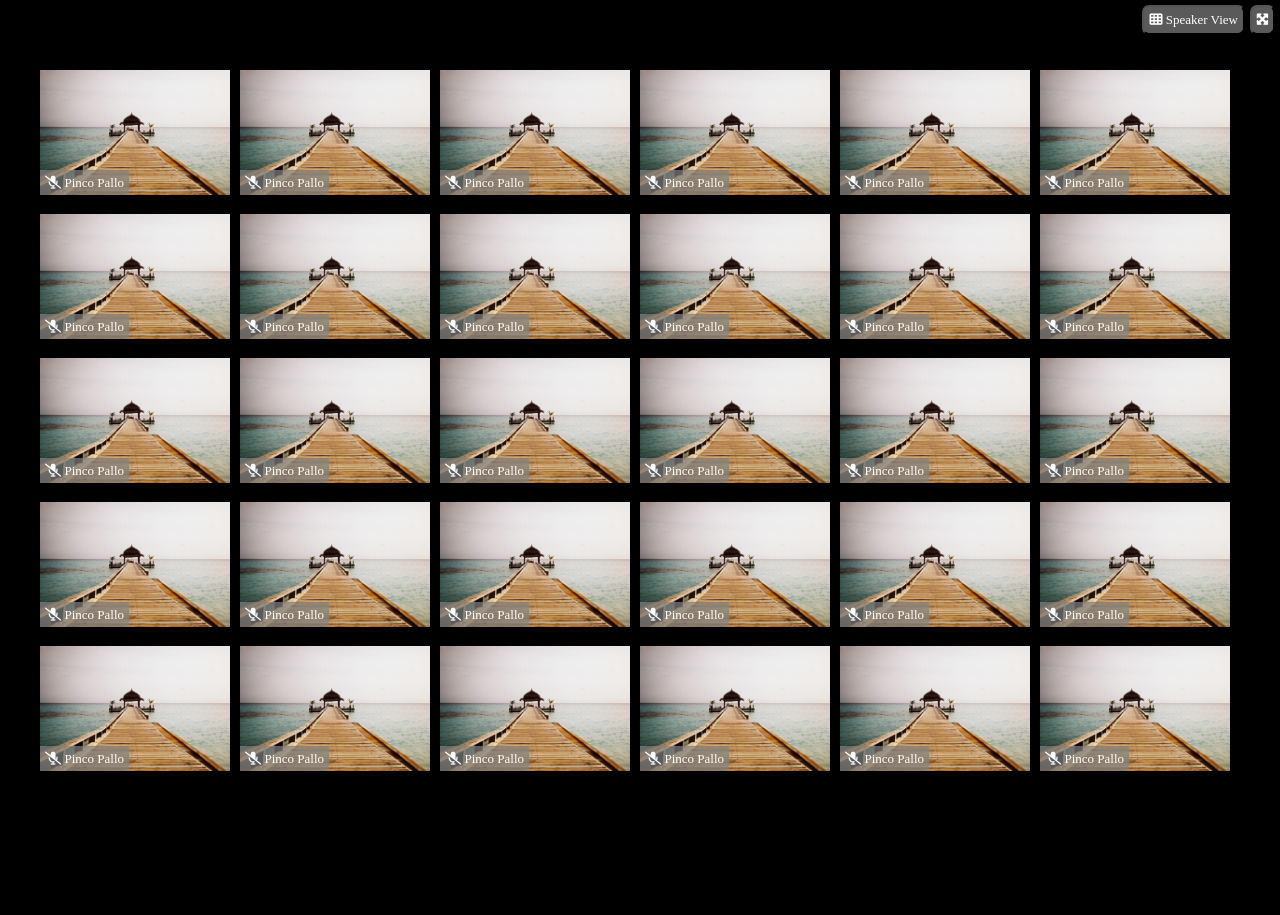
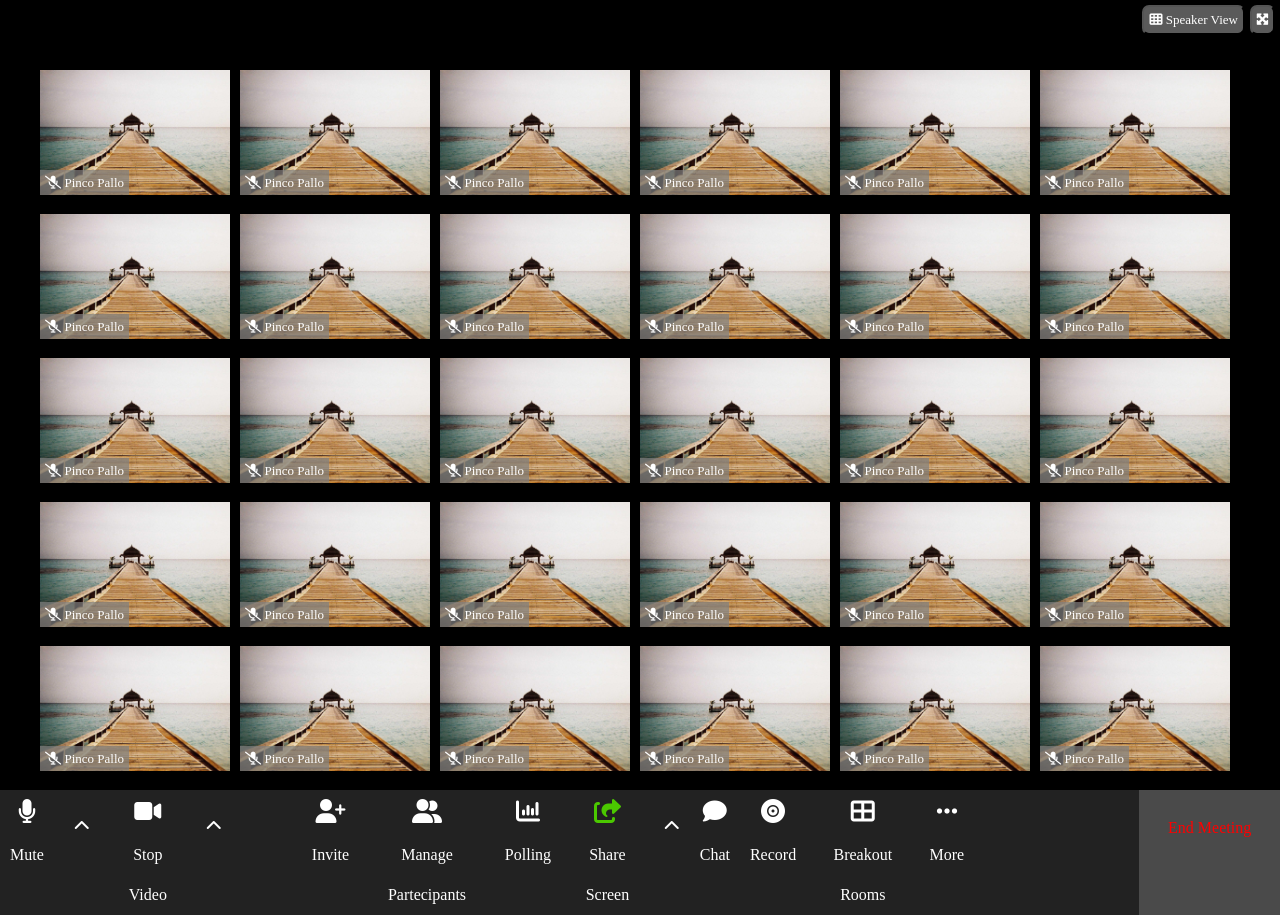
Before and after one commit to ClaudioLoGiudice7/html-css-zoom, a plain HTML site: page index.html in a window 1280 px wide. Before the commit the page ends 800 px from the top, so only its background shows below. Drawn offline with Linux system fonts and the light colour scheme.

Commit message:
entering footer

```diff
--- a/index.html
+++ b/index.html
@@ -236,20 +236,62 @@
         </section>
     </main>
 
-    <footer>
+<footer>
+    <div class="centered">
+        <div class="left-footer">
+            <div class="icons">
+                <i class="fa-solid fa-microphone"></i>
+                <h4>Mute</h4>
+            </div>
+            <div class="arrow"><i class="fa-solid fa-chevron-up"></i></div>
+            <div class="icons">
+                <i class="fa-solid fa-video"></i>
+                <h4>Stop Video</h4>
+            </div>
+            <div class="arrow"><i class="fa-solid fa-chevron-up"></i></div>
+        </div>
+        <div class="central-footer">
+            <div class="icons">
+                <i class="fa-solid fa-user-plus"></i>
+                <h4>Invite</h4>
+            </div>
+            <div class="icons">
+                <i class="fa-solid fa-user-group"></i>
+                <h4>Manage Partecipants</h4>
+            </div>
+            <div class="icons">
+                <i class="fa-solid fa-chart-column"></i>
+                <h4>Polling</h4>
+            </div>
+            <div class="icons">
+                <i class="fa-solid fa-share-from-square green-logo"></i>
+                <h4>Share Screen</h4>
+            </div>
+            <div class="arrow"><i class="fa-solid fa-chevron-up"></i></div>
+            <div class="icons">
+                <i class="fa-solid fa-comment"></i>
+                <h4>Chat</h4>
+            </div>
+            <div class="icons">
+                <i class="fa-solid fa-record-vinyl"></i>
+                <h4>Record</h4>
+            </div>
+            <div class="icons">
+                <i class="fa-solid fa-table-cells-large"></i>
+                <h4>Breakout Rooms</h4>
+            </div>
+            <div class="icons">
+                <i class="fa-solid fa-ellipsis"></i>
+                <h4>More</h4>
+            </div>
+        </div>
+        <div class="right-footer">
+            <div class="close">
+                <h4>End Meeting</h4>
+            </div>
+        </div>
+    </div>
+</footer>
 
-    </footer>
 </body>
 </html>
-
-<!-- <i class="fa-solid fa-microphone"></i> -->
-<!-- <i class="fa-solid fa-video"></i> -->
-<!-- <i class="fa-solid fa-angle-up"></i> -->
-<!-- <i class="fa-solid fa-user-plus"></i> -->
-<!-- <i class="fa-solid fa-users"></i> -->
-<!-- <i class="fa-solid fa-chart-column"></i> -->
-<!-- <i class="fa-solid fa-share-from-square"></i> -->
-<!-- <i class="fa-solid fa-comment"></i> -->
-<!-- <i class="fa-sharp fa-solid fa-record-vinyl"></i> -->
-<!-- <i class="fa-sharp fa-solid fa-grid-2"></i> -->
-<!-- <i class="fa-solid fa-ellipsis"></i> -->
--- a/style.css
+++ b/style.css
@@ -86,3 +86,65 @@ img{
     font-size: small;
     padding: 5px;
 }
+
+footer {
+    display: flex;
+    text-align: center;
+    justify-content: space-between;
+    line-height: 2.5;
+    background-color: #222222;
+    color: white;
+}
+
+.centered{
+    display: flex;
+}
+
+.fa-chevron-up {
+    line-height: 2;
+}
+
+.left-footer {
+    display: flex;
+    gap: 10px;
+    background-color: #222222;
+}
+
+.central-footer {
+    margin-left: 70px;
+    display: flex;
+    background-color: #222222;
+}
+
+footer .icons i {
+    font-size: 1.5rem;
+}
+
+.arrow {
+    line-height: 4;
+    padding: 10px 10px;
+}
+
+.left-footer>* {
+    padding: 5px 10px 0 10px;
+}
+
+.central-footer>* {
+    padding: 5px 10px 0 10px;
+}
+
+.right-footer {
+    width: 150px;
+    line-height: 3.5;
+    margin-left: 165px;
+    background-color: #4A4A4A;
+    color: red;
+}
+
+.right-footer>* {
+    padding: 10px 0 10px 0;
+}
+
+.green-logo {
+    color: #4BC800;
+}
```
